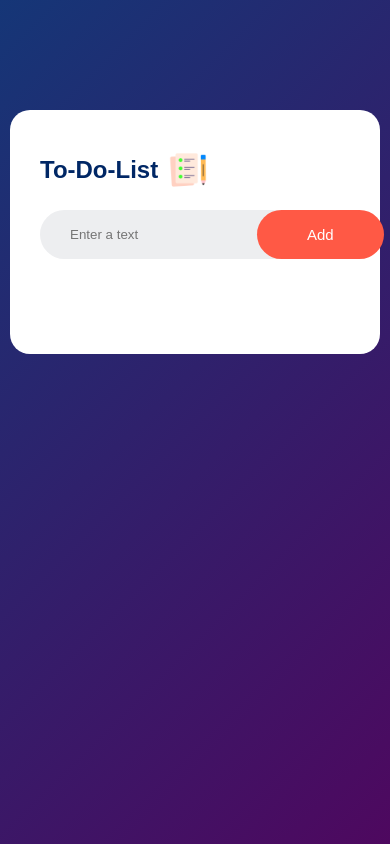
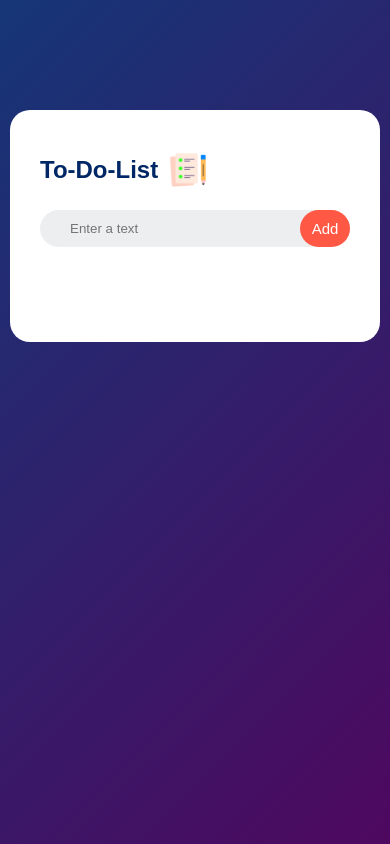
Before and after one commit to Olupru/todo, a plain HTML site: page index.html in a window 390 px wide. Drawn offline with Linux system fonts and the light colour scheme.

Commit message:
i added some changes in the todo app

```diff
--- a/style.css
+++ b/style.css
@@ -63,6 +63,15 @@ button {
     border-radius: 50px;
 }
 
+@media screen and (max-width: 540px) {
+    button {
+        width: 50px;
+        text-align: center;
+        padding: 10px;
+    }
+
+}
+
 ul li {
      list-style: none;
      font-size: 18px;
```
